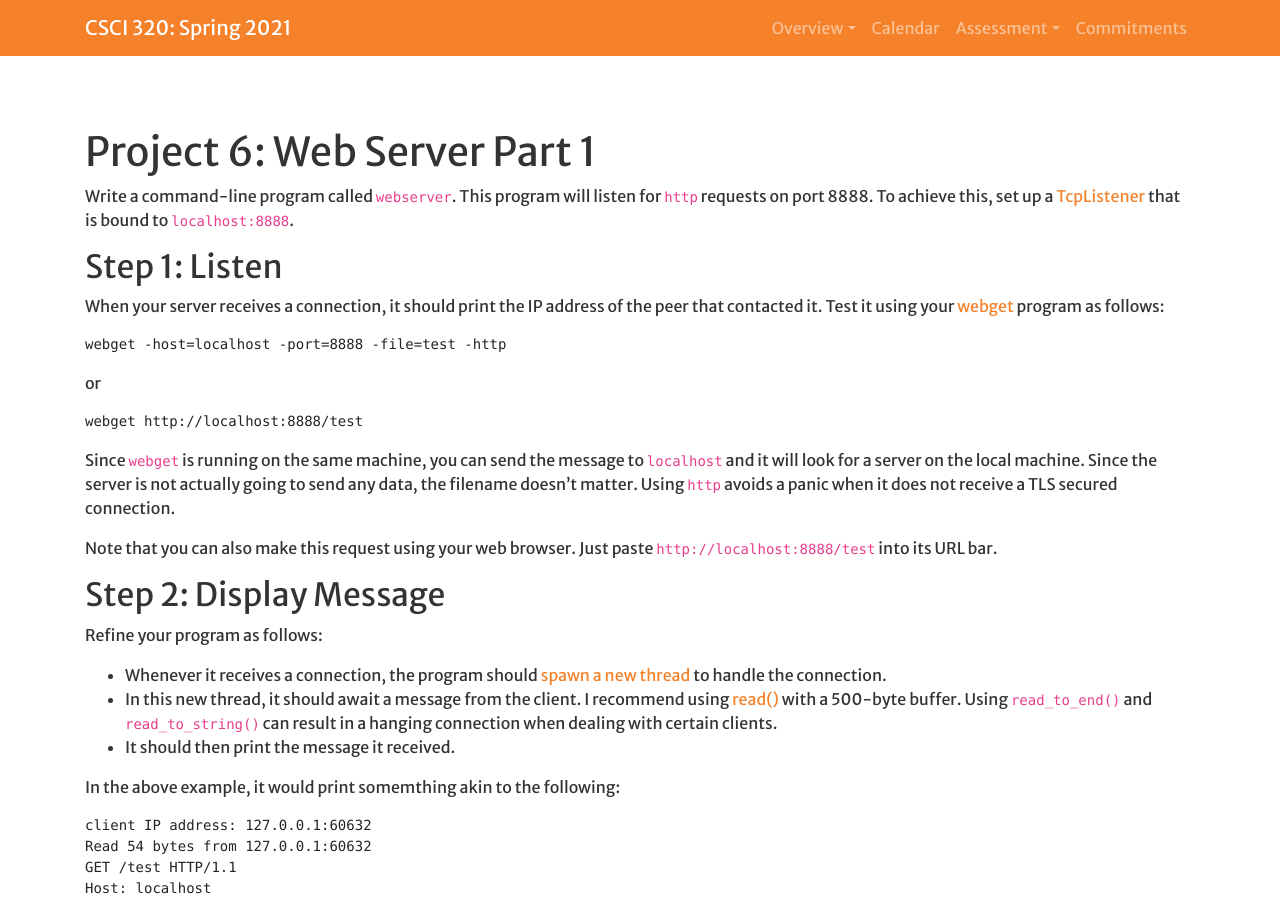
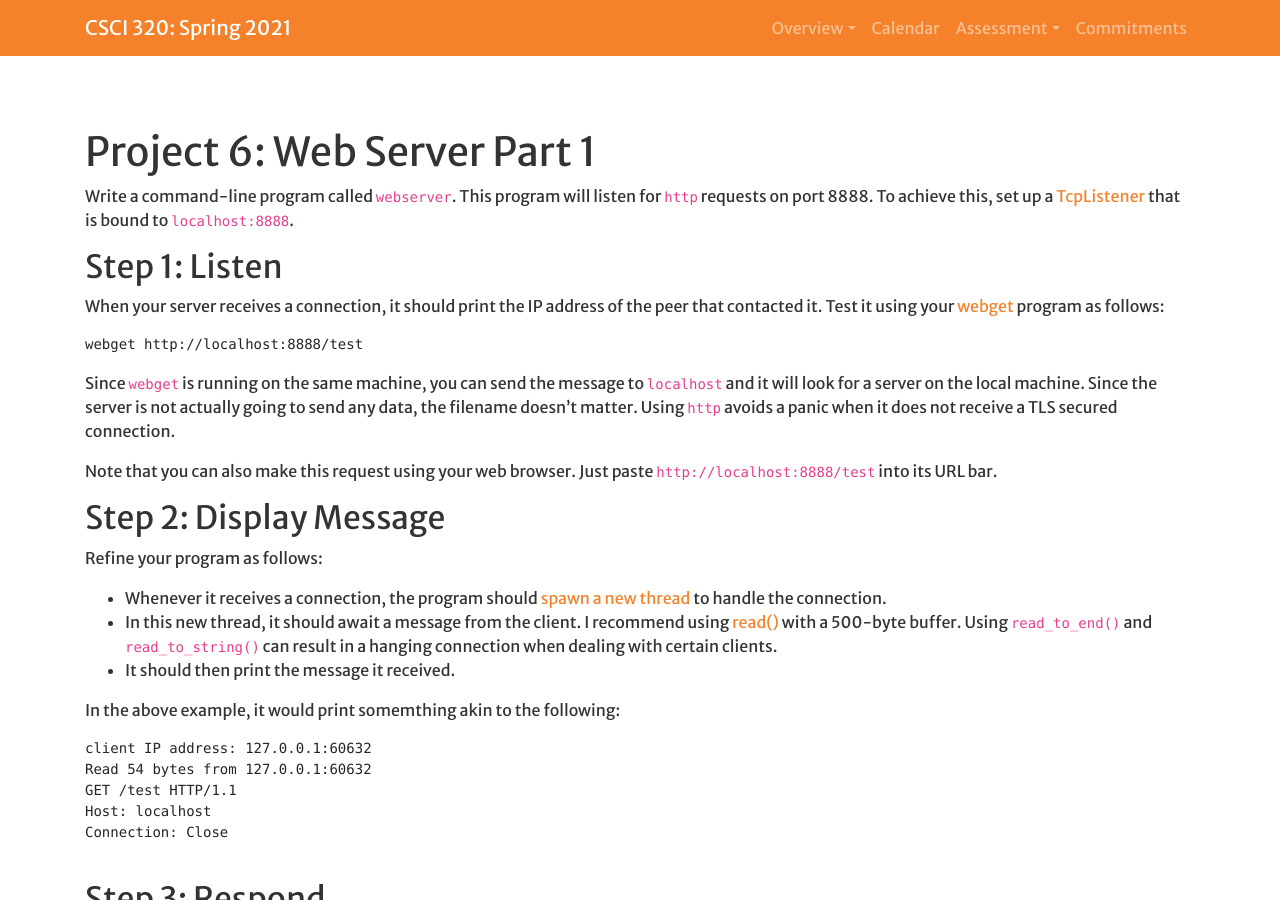
Before and after one commit to Hendrix-CS/csci320, a Jekyll site: the page built from projects/webserver1.md, in a window 1280 px wide and 900 px high. Built offline with Jekyll 4.4.1, drawn with Linux system fonts in a browser that asks for light colours; a script that is not in the unit is left out.

````diff
--- a/projects/webserver1.md
+++ b/projects/webserver1.md
@@ -14,12 +14,6 @@ on port 8888. To achieve this, set up a
 
 When your server receives a connection, it should print the IP address of the peer that
 contacted it. Test it using your [webget]({{site.baseurl}}/projects/webget) program as follows:
-
-```
-webget -host=localhost -port=8888 -file=test -http
-```
-
-or
 
 ```
 webget http://localhost:8888/test
````
